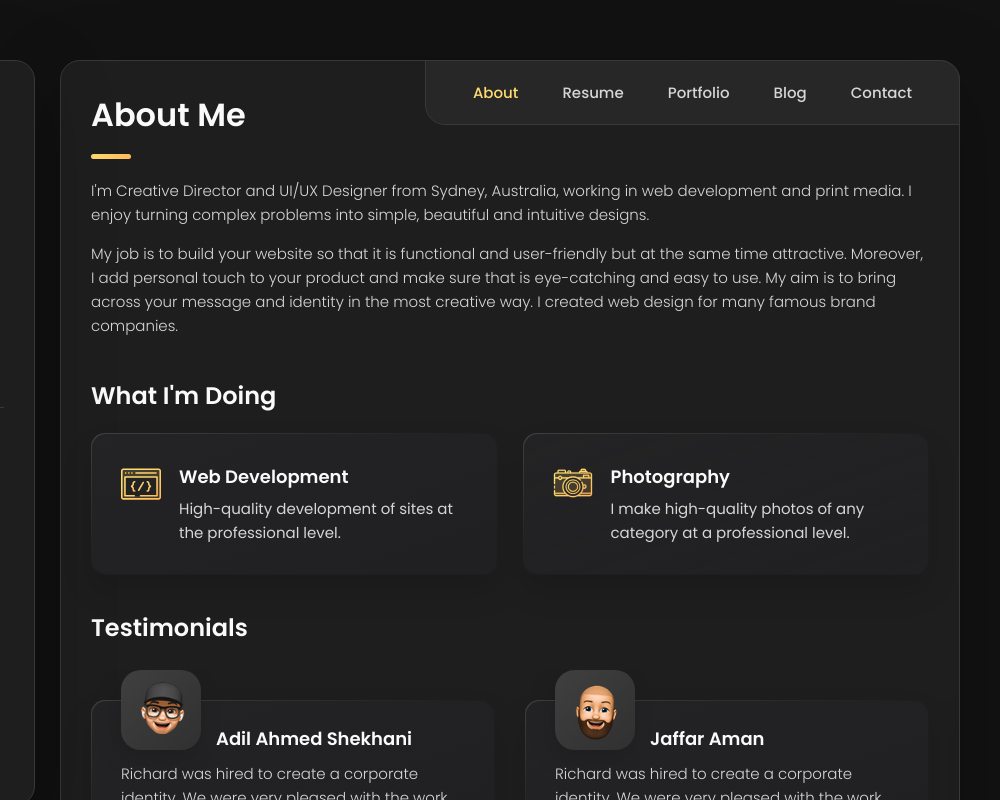
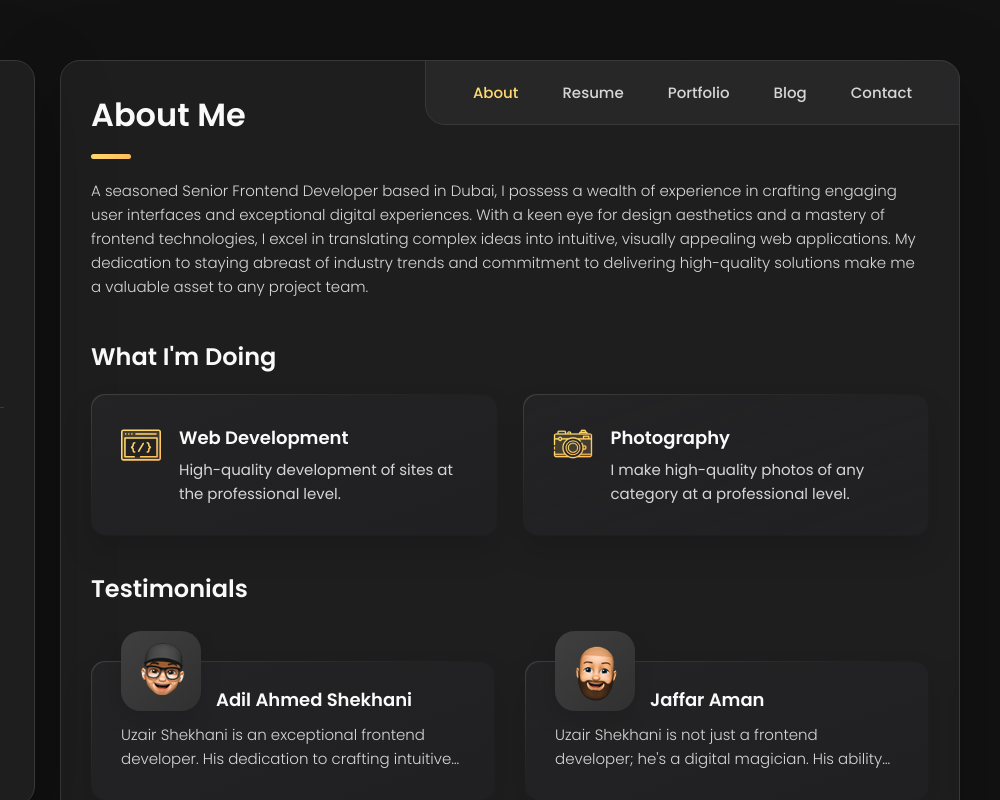
Before and after one commit to UzairShekhani/Uzair-Shekhani, a plain HTML site: page index.html in a window 1280 px wide. Shown: the top 800 px of the page, 280-1280 px from the left. Drawn offline with nearby package versions, Linux system fonts and the light colour scheme.

Commit message:
code update

```diff
--- a/index.html
+++ b/index.html
@@ -186,19 +186,12 @@
 
           <section class="about-text">
             <p>
-              I'm Creative Director and UI/UX Designer from Sydney, Australia,
-              working in web development and print media. I enjoy turning
-              complex problems into simple, beautiful and intuitive designs.
+              A seasoned Senior Frontend Developer based in Dubai, I possess a wealth of experience in crafting engaging user interfaces and exceptional digital experiences. With a keen eye for design aesthetics and a mastery of frontend technologies, I excel in translating complex ideas into intuitive, visually appealing web applications. My dedication to staying abreast of industry trends and commitment to delivering high-quality solutions make me a valuable asset to any project team.
+
+
             </p>
 
-            <p>
-              My job is to build your website so that it is functional and
-              user-friendly but at the same time attractive. Moreover, I add
-              personal touch to your product and make sure that is eye-catching
-              and easy to use. My aim is to bring across your message and
-              identity in the most creative way. I created web design for many
-              famous brand companies.
-            </p>
+
           </section>
 
           <!--
@@ -308,12 +301,7 @@
 
                   <div class="testimonials-text" data-testimonials-text>
                     <p>
-                      Richard was hired to create a corporate identity. We were
-                      very pleased with the work done. She has a lot of
-                      experience and is very concerned about the needs of
-                      client. Lorem ipsum dolor sit amet, ullamcous cididt
-                      consectetur adipiscing elit, seds do et eiusmod tempor
-                      incididunt ut laborels dolore magnarels alia.
+                      Uzair Shekhani is an exceptional frontend developer. His dedication to crafting intuitive user interfaces and seamless digital experiences is truly commendable. He consistently goes above and beyond to understand and meet the needs of the client.
                     </p>
                   </div>
                 </div>
@@ -337,12 +325,7 @@
 
                   <div class="testimonials-text" data-testimonials-text>
                     <p>
-                      Richard was hired to create a corporate identity. We were
-                      very pleased with the work done. She has a lot of
-                      experience and is very concerned about the needs of
-                      client. Lorem ipsum dolor sit amet, ullamcous cididt
-                      consectetur adipiscing elit, seds do et eiusmod tempor
-                      incididunt ut laborels dolore magnarels alia.
+                      Uzair Shekhani is not just a frontend developer; he's a digital magician. His ability to transform concepts into captivating user interfaces is unparalleled
                     </p>
                   </div>
                 </div>
@@ -366,12 +349,7 @@
 
                   <div class="testimonials-text" data-testimonials-text>
                     <p>
-                      Richard was hired to create a corporate identity. We were
-                      very pleased with the work done. She has a lot of
-                      experience and is very concerned about the needs of
-                      client. Lorem ipsum dolor sit amet, ullamcous cididt
-                      consectetur adipiscing elit, seds do et eiusmod tempor
-                      incididunt ut laborels dolore magnarels alia.
+                      I had the pleasure of working with Uzair Shekhani on a frontend development project, and I must say, he exceeded all expectations. Uzair's professionalism, expertise, and dedication to his craft were evident throughout the project.
                     </p>
                   </div>
                 </div>
@@ -439,12 +417,7 @@
 
                 <div data-modal-text>
                   <p>
-                    Richard was hired to create a corporate identity. We were
-                    very pleased with the work done. She has a lot of experience
-                    and is very concerned about the needs of client. Lorem ipsum
-                    dolor sit amet, ullamcous cididt consectetur adipiscing
-                    elit, seds do et eiusmod tempor incididunt ut laborels
-                    dolore magnarels alia.
+                    It's rare to come across a frontend developer as talented and professional as Uzair Shekhani. Working with him was an absolute pleasure. Uzair's expertise in frontend developmen
                   </p>
                 </div>
               </div>
@@ -1128,11 +1101,11 @@
 
           <section class="mapbox" data-mapbox>
             <figure>
-              <iframe
+              <!-- <iframe
                 src="https://www.google.com/maps/embed?pb=!1m18!1m12!1m3!1d199666.5651251294!2d-121.58334177520186!3d38.56165006739519!2m3!1f0!2f0!3f0!3m2!1i1024!2i768!4f13.1!3m3!1m2!1s0x809ac672b28397f9%3A0x921f6aaa74197fdb!2sSacramento%2C%20CA%2C%20USA!5e0!3m2!1sen!2sbd!4v1647608789441!5m2!1sen!2sbd"
                 width="400"
                 height="300"
-                loading="lazy"></iframe>
+                loading="lazy"></iframe> -->
             </figure>
           </section>
 
```
